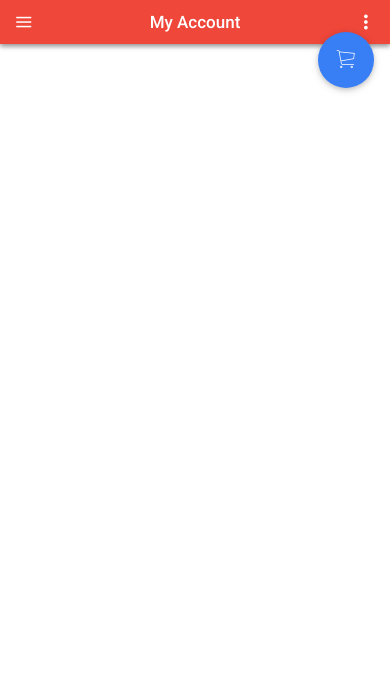
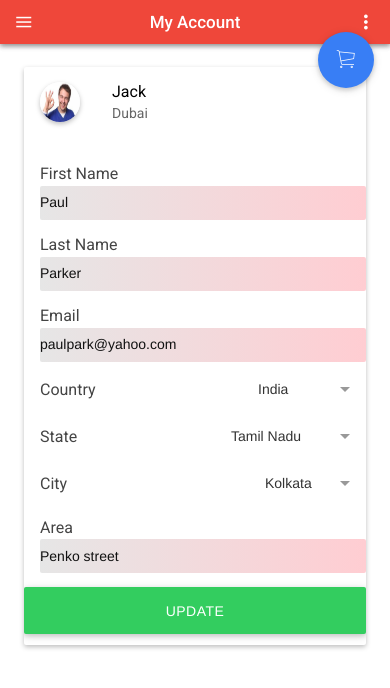
Before and after one commit to bharaniguru/branbox, a website: page index.html at #/app/myAccount in a window 390 px wide. Drawn offline with Linux system fonts and the light colour scheme; some packages are replaced by stand-ins of ours; files that its build step writes are made by us from their sources; files whose address does not match are found by name; a web font is replaced by a local one.

Commit message:
Register account

```diff
--- a/templates/myAccount.html
+++ b/templates/myAccount.html
@@ -1,5 +1,64 @@
 <ion-view view-title="My Account">
-    <ion-content class="content">
+    <ion-content class="im-wrapper">
+        <div class="list card">
+            <div class="item item-avatar">
+                <img src="img/person.jpg">
+                <h2>Jack</h2>
+                <p>Dubai</p>
+            </div>
 
+            <div class="list">
+                <label class="item item-input item-stacked-label">
+                    <span class="input-label">First Name</span>
+                    <input id="colorButton1" type="text" placeholder="James" Value="Paul">
+                </label>
+                <label class="item item-input item-stacked-label">
+                    <span class="input-label">Last Name</span>
+                    <input id="colorButton1" type="text" placeholder="Jackson" Value="Parker">
+                </label>
+                <label class="item item-input item-stacked-label">
+                    <span class="input-label">Email</span>
+                    <input id="colorButton1" type="text" placeholder="brand@yahoo.com" Value="paulpark@yahoo.com">
+                </label>
+                <label  class="item item-input item-select">
+                <div  class="input-label">
+                    Country
+                </div>
+                <select>
+                    <option>Argentina</option>
+                    <option>Aruba</option>
+                    <option selected>India</option>
+                    <option >Malawi</option>
+                </select>
+            </label>
+            <label class="item item-input item-select">
+                <div class="input-label">
+                    State
+                </div>
+                <select>
+                    <option>Assam</option>
+                    <option selected>Tamil Nadu</option>
+                    <option>Uttar Pradesh</option>
+                </select>
+            </label>
+             <label class="item item-input item-select">
+                <div class="input-label">
+                    City
+                </div>
+                <select>
+                    <option>Chennai</option>
+                    <option selected>Kolkata</option>
+                    <option>Mumbai</option>
+                </select>
+            </label>
+            <label class="item item-input item-stacked-label">
+                <span class="input-label">Area</span>
+                <input id="colorButton1" type="text" placeholder="Brown Nagar" Value="Penko street">
+            </label>
+            <button class="button button-full button-balanced">
+                UPDATE
+            </button>
+            </div>
+        </div>
     </ion-content>
 </ion-view>
--- a/templates/registerNew.html
+++ b/templates/registerNew.html
@@ -43,12 +43,12 @@
             </label>
              <label class="item item-input item-select">
                 <div class="input-label">
-                    State
+                    City
                 </div>
                 <select>
-                    <option>Assam</option>
-                    <option selected>Tamil Nadu</option>
-                    <option>Uttar Pradesh</option>
+                    <option>Chennai</option>
+                    <option selected>Kolkata</option>
+                    <option>Mumbai</option>
                 </select>
             </label>
             <label class="item item-input item-stacked-label">
```
Also changed, not shown: img/person.jpg (added).
